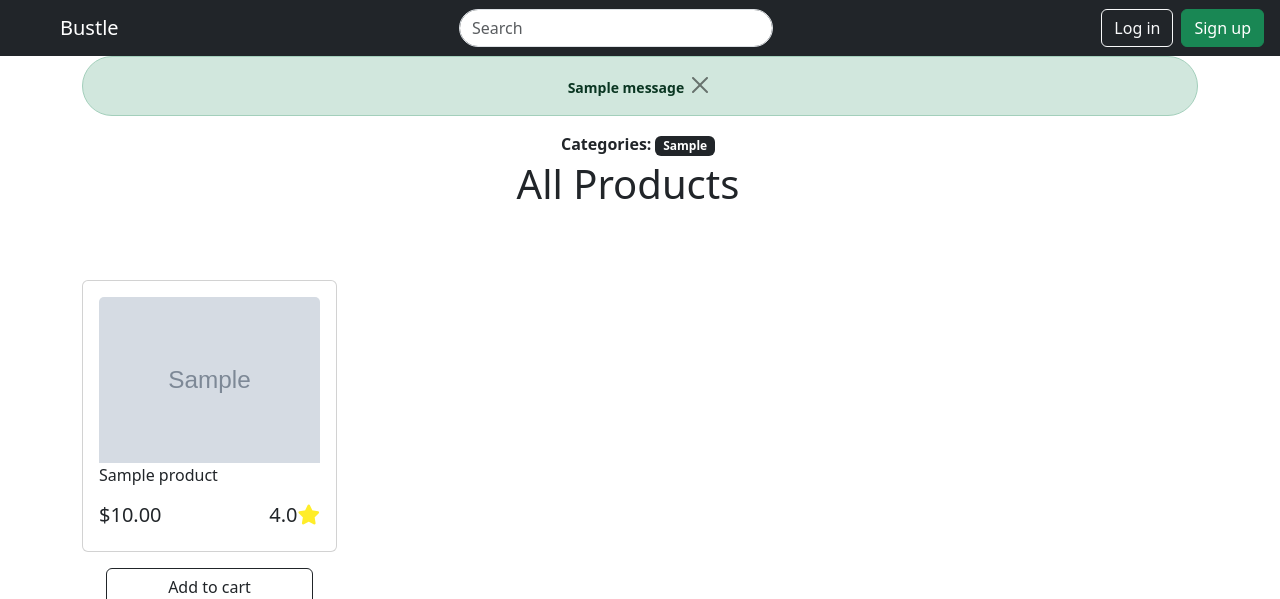
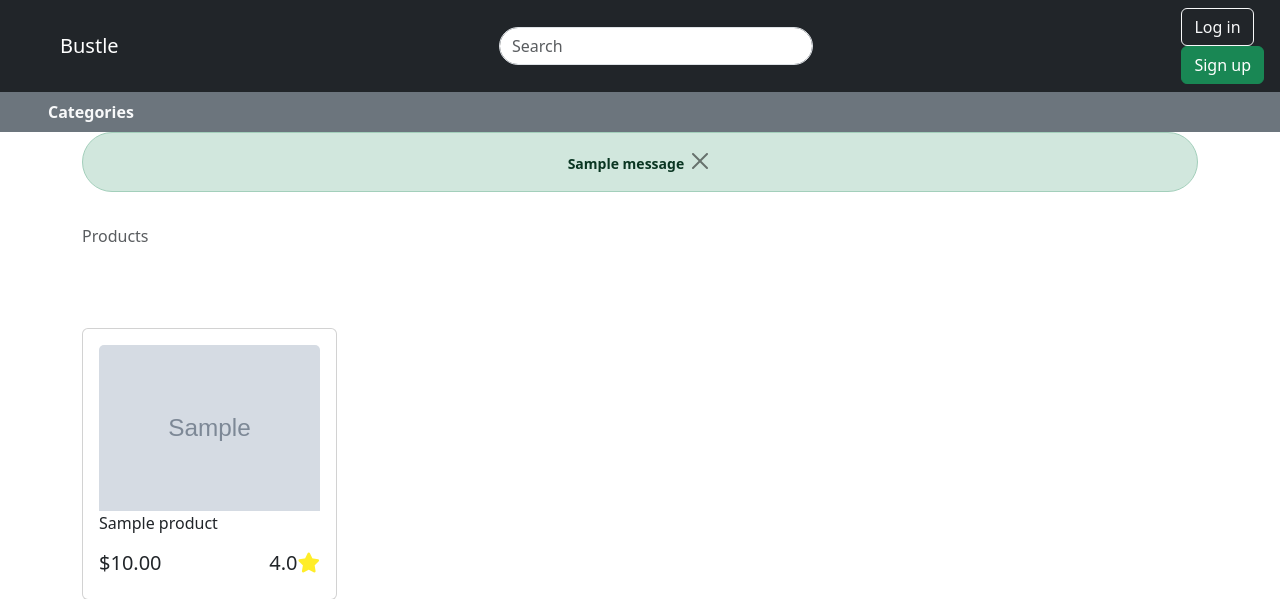
Before and after one commit to seth-vargas/Bustle, a Flask app: page /products in a window 1280 px wide. Shown: the top 599 px of the page. Run offline with Flask 3, Linux system fonts and the light colour scheme; tables that the repository leaves empty hold one stand-in row (values such as "Sample post"); grey boxes marked "Sample" are stand-in pictures; one stand-in notice (Sample message) is shown; parts of the project's set-up code (start-up, migrations or seed data) failed here and were passed over; some libraries are stand-ins or nearby versions.

Commit message:
Added search function

```diff
--- a/app.py
+++ b/app.py
@@ -25,7 +25,7 @@ stripe.api_key = stripe_key
 
 connect_db(app)
 
-
+categories = ProductModel.get_categories()
 # # # # # # # # # # # # # # # # # # # # # # # # # # # # # # # # # # # # # # # # # # # # # # # # # # # # # # # # # # # # # # # # #
 
 # Error Routes: not found, server error, client errors
@@ -159,10 +159,17 @@ def logout():
 @app.route("/products")
 def show_all_products():
 
-    products = ProductModel.query.all()
-    categories = ProductModel.get_categories()
+    search = request.args.get('q')
 
-    return render_template("products/list-products.html", products=products, categories=categories)
+    if not search:
+        products = ProductModel.query.all()
+    else:
+        products = ProductModel.query.filter(
+            ProductModel.title.ilike(f"%{search}%") |
+            ProductModel.category.ilike(f"%{search}%")
+        ).all()
+
+    return render_template("products/list-products.html", products=products, categories=categories, search=search)
 
 
 # # # # # # # # # # # # # # # # # # # # # # # # # # # # # # # # # # # # # # # # # # # # # # # # # # # # # # # # # # # # # # # # #
@@ -176,7 +183,7 @@ def show_product(id):
     similar_products = ProductModel.query.filter(
         ProductModel.category.ilike(f"%{product.category}%")).all()
 
-    return render_template("products/product.html", product=product, similar_products=similar_products)
+    return render_template("products/product.html", product=product, similar_products=similar_products, categories=categories)
 
 # # # # # # # # # # # # # # # # # # # # # # # # # # # # # # # # # # # # # # # # # # # # # # # # # # # # # # # # # # # # # # # # #
 
@@ -398,3 +405,14 @@ def delete_favorite():
 
 
 # TODO : Checkout
+
+
+@app.after_request
+def add_header(req):
+    """Add non-caching headers on every request."""
+
+    req.headers["Cache-Control"] = "no-cache, no-store, must-revalidate"
+    req.headers["Pragma"] = "no-cache"
+    req.headers["Expires"] = "0"
+    req.headers['Cache-Control'] = 'public, max-age=0'
+    return req
--- a/static/app.js
+++ b/static/app.js
@@ -69,7 +69,7 @@ async function addToCart(e) {
     const data = response["response"]
 
     if (isUserLoggedIn(data)) {
-        const method = response["data"]["method"]
+        const method = response["response"]["method"]
         const element = this
         updateHtmlOnCartUpdate(method, element)
     }
@@ -78,7 +78,7 @@ async function addToCart(e) {
 async function removeFromCart() {
     const productId = this.dataset.id
     const response = await deleteData("/cart/delete", {id: productId})
-    const method = response["data"]["method"]
+    const method = response["response"]["method"]
     const element = this.closest(".row")
 
     updateHtmlOnCartUpdate(method, element)
@@ -91,7 +91,7 @@ async function addToFavorites(e) {
     const data = response["response"]
 
     if (isUserLoggedIn(data)) {
-        const method = response["data"]["method"]
+        const method = response["response"]["method"]
         const element = this
         updateHtmlOnFavoritestUpdate(method, element)
     }
@@ -101,7 +101,7 @@ async function removeFromFavorites(e) {
     e.preventDefault()
     const productId = this.dataset.id
     const response = await deleteData("/favorites/delete", {id: productId})
-    const method = response["data"]["method"]
+    const method = response["response"]["method"]
     const element = this.closest(".col-sm-3")
 
     updateHtmlOnFavoritestUpdate(method, element)
--- a/templates/base.html
+++ b/templates/base.html
@@ -13,11 +13,11 @@
 </head>
 
 <body>
-    <nav class="navbar navbar-expand-lg navbar-dark bg-dark justify-content-center">
+    <nav class="navbar navbar-dark bg-dark justify-content-center " data-bs-theme="light">
         <div class="container-fluid">
             <a class="navbar-brand ms-5" href="/products">Bustle</a>
-            <form class="d-flex w-25">
-                <input class="form-control rounded-pill" type="search" placeholder="Search" aria-label="Search">
+            <form class="d-flex w-25" action="/products">
+                <input class="form-control rounded-pill" type="search" placeholder="Search" aria-label="Search" name="q" {% if search %} value="{{ search }} {% endif %}">
             </form>
             {% if g.user %}
             <div class="dropstart me-5">
@@ -47,8 +47,14 @@
                 {% endif %}
             </ul>
         </div>
-        </div>
     </nav>
+    <nav class="navbar navbar-dark bg-secondary justify-content-start">
+        <b class="text-light mx-5">Categories</b>
+        {% for category in categories %}
+        <a href="/products/categories/{{ category }}" class="btn btn-secondary btn-sm">{{category }}</a>
+        {% endfor %}
+    </nav>
+
     <div class="container">
         <div class="row">
             <div id="flashed-messages">
@@ -59,22 +65,6 @@
                 </div>
                 {% endfor %}
             </div>
-            {% if categories %}
-            <div class="d-flex justify-content-center">
-                <b>Categories:</b>
-                <div class="d-flex g-4">
-                    {% for category in categories %}
-                    <a href="/products/categories/{{ category }}">
-                        {% if category == request.path.split("/")[3] %}
-                        <span class="badge text-bg-info m-1 active">{{ category }}</span>
-                        {% else %}
-                        <span class="badge text-bg-dark m-1">{{ category }}</span>
-                        {% endif %}
-                    </a>
-                    {% endfor %}
-                </div>
-            </div>
-            {% endif %}
         </div>
         <div class="row">
             {% block content %}{% endblock %}
--- a/templates/cart.html
+++ b/templates/cart.html
@@ -35,7 +35,9 @@
 
     </ul>
     <div class="row">
-        <h2>Subtotal: <b>{{ total }}</b></h2>
+        {% with  sum = cart | sum(attribute="price") %}
+        <h2>Subtotal: {{ "$%.2f" | format(sum) }}</b></h2>
+        {% endwith %}
     </div>
 
 </div>
--- a/templates/products/list-products.html
+++ b/templates/products/list-products.html
@@ -3,29 +3,26 @@
 {% block title %}{% if category %} {{ category }} {% else %} Products {% endif %}{% endblock %}
 
 {% block content %}
+
 {% if category %}
 <div class="row mt-3">
     <div class="row">
         <nav aria-label="breadcrumb" style="--bs-breadcrumb-divider: '>';">
-            <ol class="breadcrumb">
-                <li class="breadcrumb-item"><a href="/">Products</a></li>
-                <li class="breadcrumb-item"><a href="/products/{{ category }}">{{ category }}</a></li>
-            </ol>
+                <ol class="breadcrumb">
+                    <li class="breadcrumb-item"><a href="/">Products</a></li>
+                    <li class="breadcrumb-item active" aria-current="page">{{ category }}
+                </ol>
         </nav>
     </div>
 </div>
-{% endif %}
-
-{% if category %}
-<div class="row">
-    <div class="col">
-        <h1 class="text-center">{{ category }}</h1>
-    </div>
-</div>
 {% else %}
-<div class="row">
-    <div class="col">
-        <h1 class="text-center">All Products</h1>
+<div class="row mt-3">
+    <div class="row">
+        <nav aria-label="breadcrumb" style="--bs-breadcrumb-divider: '>';">
+                <ol class="breadcrumb">
+                    <li class="breadcrumb-item active" aria-current="page">Products</li>
+                </ol>
+        </nav>
     </div>
 </div>
 {% endif %}
@@ -76,4 +73,5 @@
 
     {%endfor%}
 </div>
+
 {% endblock %}
--- a/templates/products/product.html
+++ b/templates/products/product.html
@@ -6,7 +6,7 @@
 
 <div class="row mt-3">
     <div class="row">
-        <nav aria-label="breadcrumb">
+        <nav aria-label="breadcrumb" style="--bs-breadcrumb-divider: '>';">
             <ol class="breadcrumb">
                 <li class="breadcrumb-item"><a href="/">Products</a></li>
                 <li class="breadcrumb-item"><a href="/products/categories/{{ product.slugify() }}">{{ product.category
```
